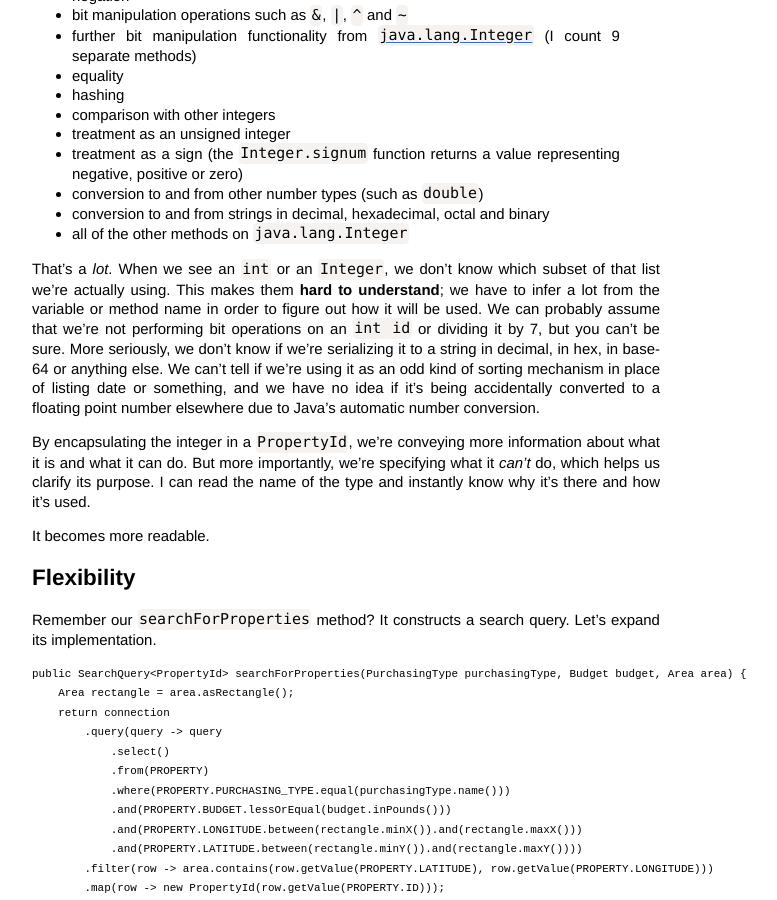
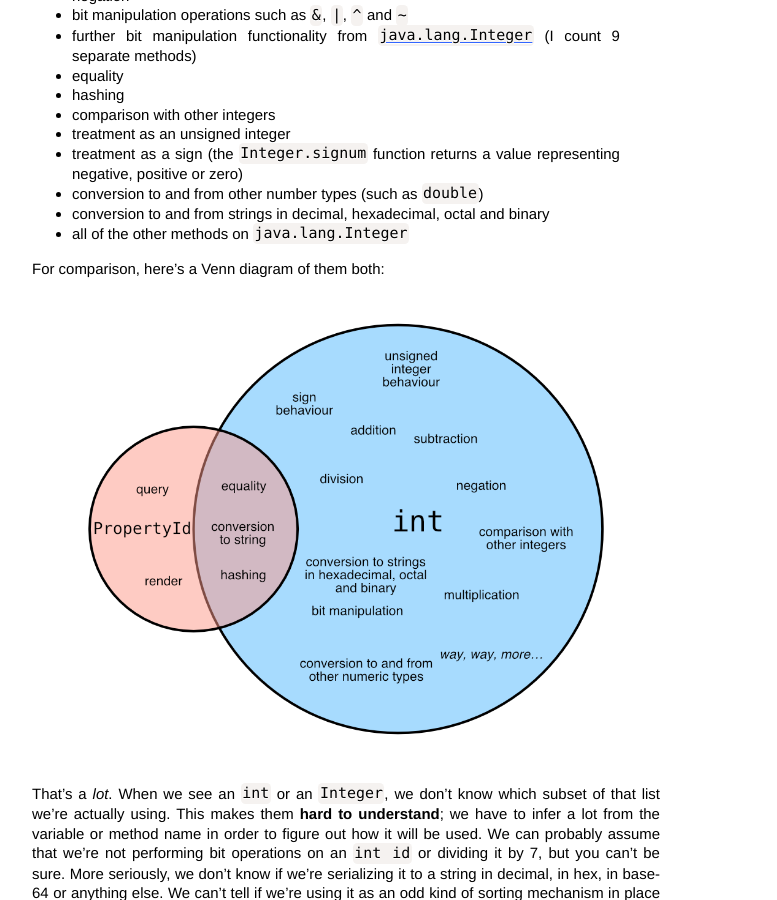
Before and after one commit to SamirTalwar/talks, a Jekyll site: the page built from use-your-type-system.md, in a window 1280 px wide and 900 px high, scrolled down 4063 px. Shown: the whole window, without its empty margins (294-1071 px from the left). Built offline with Jekyll 4.4.1, drawn with Linux system fonts in a browser that asks for light colours; nearby versions of some CDN libraries; comment, search, counter and statistics services are not loaded.

Commit message:
Include a Venn diagram of `PropertyId` vs `int`.

```diff
--- a/use-your-type-system.md
+++ b/use-your-type-system.md
@@ -205,6 +205,11 @@ Let's list them.
   * conversion to and from other number types (such as `double`)
   * conversion to and from strings in decimal, hexadecimal, octal and binary
   * all of the other methods on `java.lang.Integer`
+
+For comparison, here's a Venn diagram of them both:
+
+![`PropertyId` overlapped with `int`](assets/images/use-your-type-system/propertyid-venn-diagram.png)
+{: .image}
 
 That's a *lot*. When we see an `int` or an `Integer`, we don't know which subset of that list we're actually using. This makes them __hard to understand__; we have to infer a lot from the variable or method name in order to figure out how it will be used. We can probably assume that we're not performing bit operations on an `int id` or dividing it by 7, but you can't be sure. More seriously, we don't know if we're serializing it to a string in decimal, in hex, in base-64 or anything else. We can't tell if we're using it as an odd kind of sorting mechanism in place of listing date or something, and we have no idea if it's being accidentally converted to a floating point number elsewhere due to Java's automatic number conversion.
 
```
Also changed, not shown: assets/images/use-your-type-system/propertyid-venn-diagram.png (added).
